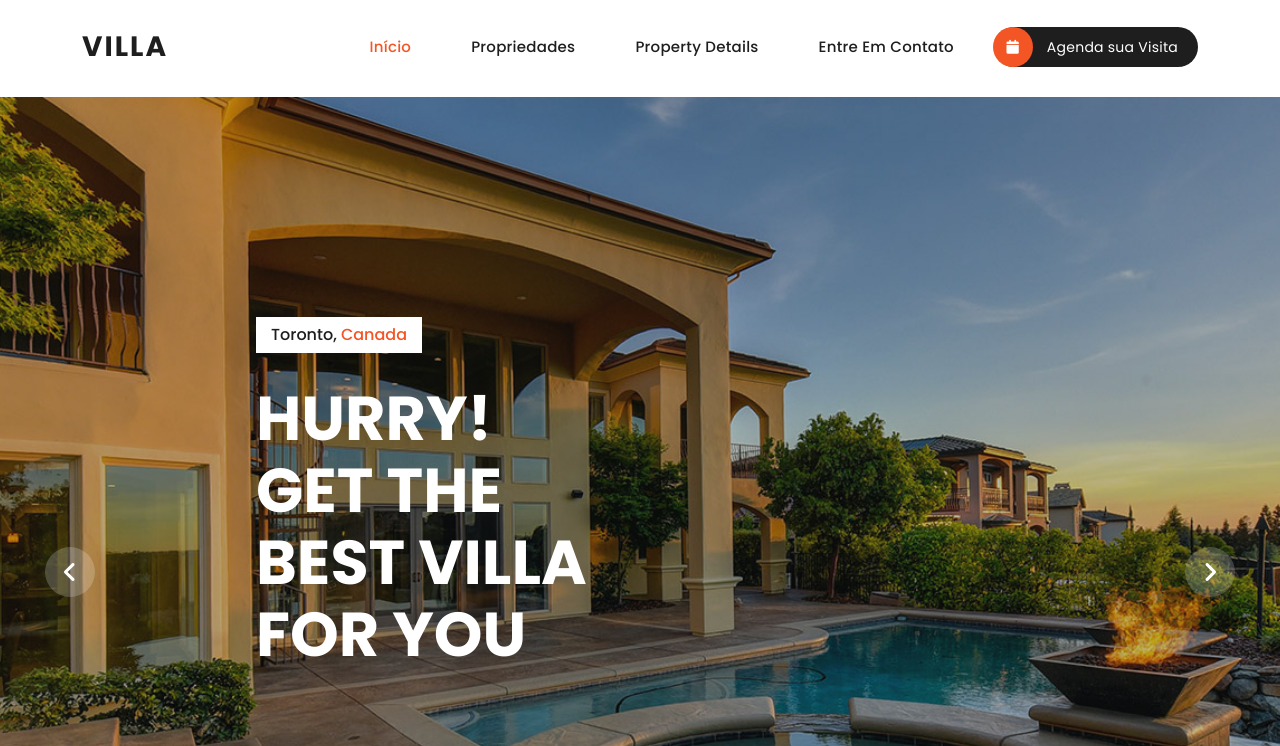
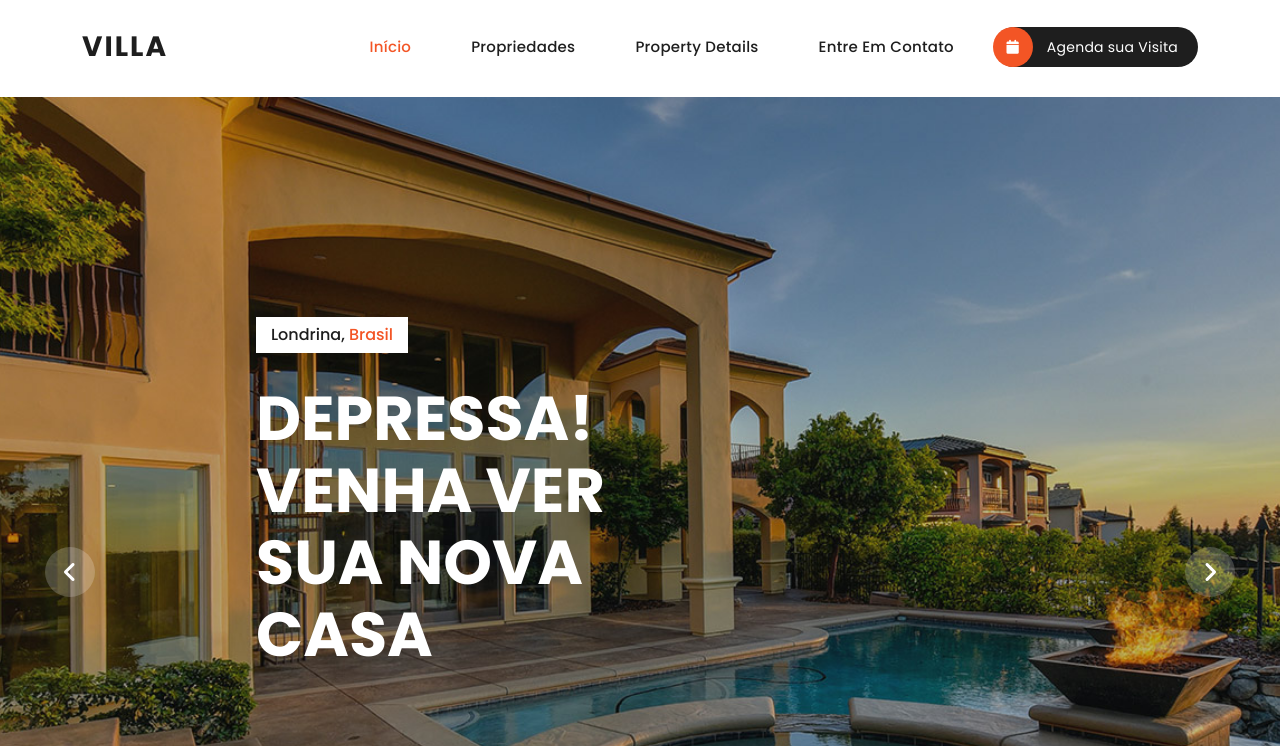
Before and after one commit to joao-pfs/siteCASAS, a plain HTML site: page index.html in a window 1280 px wide. Shown: the part 54-800 px from the top of the page. Drawn offline with nearby package versions, Linux system fonts and the light colour scheme.

Commit message:
atualização h2 span

```diff
--- a/index.html
+++ b/index.html
@@ -98,8 +98,8 @@ https://templatemo.com/tm-591-villa-agency
     <div class="owl-carousel owl-banner">
       <div class="item item-1">
         <div class="header-text">
-          <span class="category">Toronto, <em>Canada</em></span>
-          <h2>Hurry!<br>Get the Best Villa for you</h2>
+          <span class="category">Londrina, <em>Brasil</em></span>
+          <h2>Depressa!<br>Venha ver sua nova casa</h2>
         </div>
       </div>
       <div class="item item-2">
```
